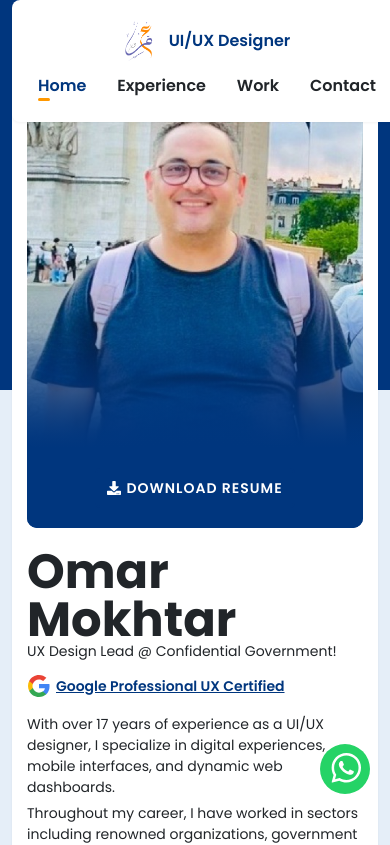
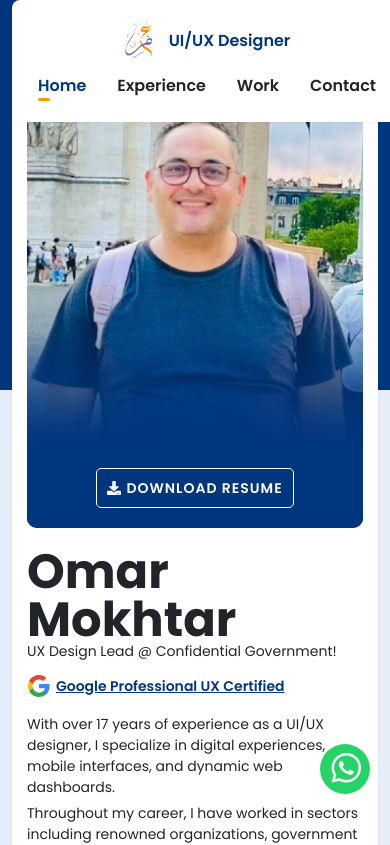
Before and after one commit to omarmok/my-react-webSite, a Next.js app: page / in a window 390 px wide. Shown: the top 845 px of the page. Built offline with nearby package versions, Linux system fonts and the light colour scheme; no server answers.

Commit message:
home design

```diff
--- a/package.json
+++ b/package.json
@@ -24,7 +24,7 @@
     "framer-motion": "^5.2.1",
     "next": "^14.0.4",
     "next-images": "^1.8.2",
-    "next-optimized-images": "^2.3.0",
+    "next-optimized-images": "^2.0.2",
     "next-strict-csp": "^1.0.1",
     "react-bootstrap": "^2.0.2",
     "react-dom": "^18.2.0",
--- a/pages/index.js
+++ b/pages/index.js
@@ -50,7 +50,7 @@ export default function Home() {
                 <div className="d-flex downloadresume" data-aos="fade-down" data-aos-duration="2000" >
                   <a
                     href="https://drive.google.com/file/d/1bDCPs7nSuhpRPNRJAshZelEn_WKj7vkU/view?usp=sharing"
-                    className="btn section__title--btn btn mt-3 mx-2 homebtn"
+                    className="btn mt-3 mx-2 homebtn"
                     target="_blank"
                     rel="noopener noreferrer"
 
--- a/styles/globals.css
+++ b/styles/globals.css
@@ -327,6 +327,9 @@ main {
 .index__details .discraption p {
   line-height: 1.5;
   margin-bottom: 5px;
+  -webkit-user-select: none;
+  -moz-user-select: none;
+       user-select: none;
 }
 .index__details .discraption .socialIcon {
   display: flex;
@@ -438,6 +441,9 @@ main {
 }
 .mycard .role {
   line-height: 1.9;
+  -webkit-user-select: none; /* Safari */
+  -moz-user-select: none;
+       user-select: none;
 }
 
 .Certificationscard .mycard__details--jobtitle {
@@ -654,10 +660,6 @@ p {
 .home-image .downloadresume a svg {
   margin-right: 5px;
 }
-.home-image .downloadresume a:hover {
-  color: #fff !important;
-  border-color: #fff !important;
-}
 
 @media (max-width: 968px) {
   main {
@@ -705,6 +707,7 @@ p {
   .index__details .homebtn {
     margin: 0 auto !important;
     margin-top: 20px !important;
+    border: 1px solid #fff !important;
   }
   .page__container {
     width: 100%;
@@ -800,4 +803,12 @@ p {
   position: fixed;
   width: 50px;
   z-index: 101;
+}
+
+.homebtn {
+  border: 1px solid #fff !important;
+}
+.homebtn:hover {
+  background: #fff !important;
+  color: #00367e !important;
 }/*# sourceMappingURL=globals.css.map */
--- a/styles/globals.scss
+++ b/styles/globals.scss
@@ -528,10 +528,10 @@ p {
    svg{
     margin-right: 5px;
    }
-    &:hover{
-      color:#fff !important;
-      border-color: #fff !important;
-    }
+    // &:hover{
+    //   color:#fff !important;
+    //   border-color: #fff !important;
+    // }
    }
   }
 }
@@ -590,6 +590,7 @@ p {
     .homebtn {
       margin: 0 auto !important;
       margin-top: 20px !important;
+      border:1px solid #fff !important;
     }
   }
 
@@ -700,3 +701,13 @@ p {
   width: 50px;
   z-index: 101;
 }
+
+.homebtn {
+  border:1px solid #fff !important;
+  &:hover{
+    background: #fff !important;
+    color:#00367e !important;
+
+
+  }
+}
```
Also changed, not shown: 2 other files (tests, documents, lock files or other folders).
